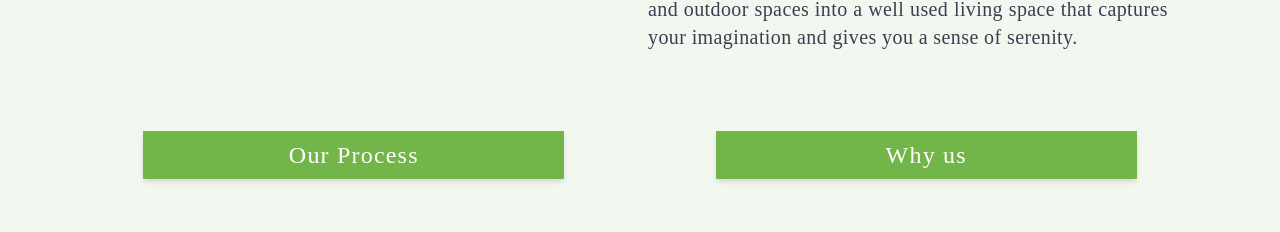
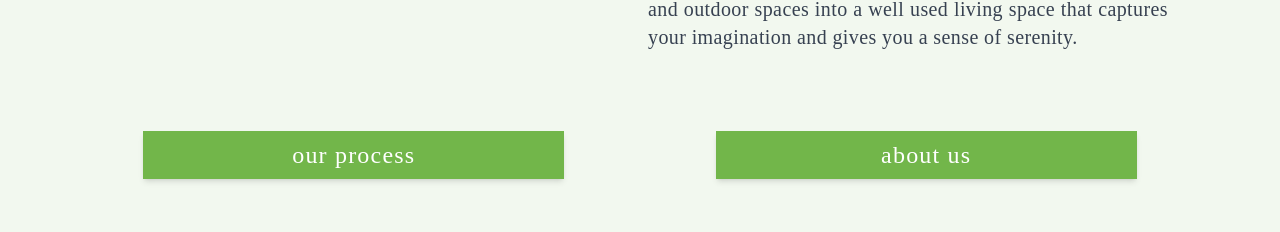
Before and after one commit to latz09/living-space-landscapes, a Next.js app: page / in a window 1280 px wide. Shown: the part 932-1164 px from the top of the page. Built offline with nearby package versions, Linux system fonts and the light colour scheme; a web font is replaced by a local one.

Commit message:
title change to button on home page

```diff
--- a/components/philosophy/Philosophy.js
+++ b/components/philosophy/Philosophy.js
@@ -10,10 +10,10 @@ const Philosophy = () => {
 			</div>
 			<div className='flex space-x-4 w-full px-2 lg:justify-evenly'>
 				<span className='w-full lg:w-1/3   '>
-					<ButtonLink title='Our Process' href={'/our-process'} />
+					<ButtonLink title='our process' href={'/our-process'} />
 				</span>
 				<span className='w-full lg:w-1/3  '>
-					<ButtonLink title='Why us' href={'/about-us'} />
+					<ButtonLink title='about us' href={'/about-us'} />
 				</span>
 			</div>
 		</>
```
